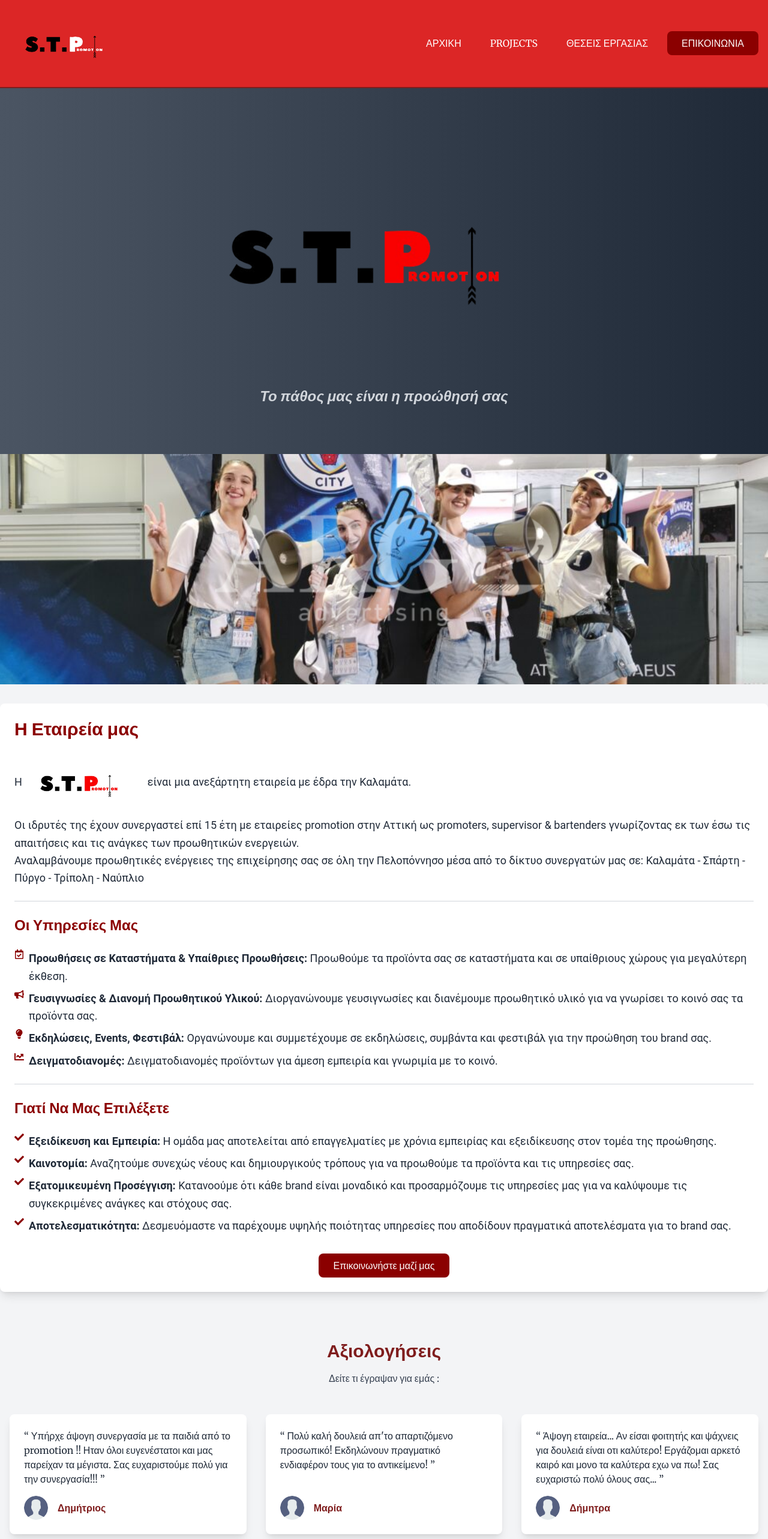
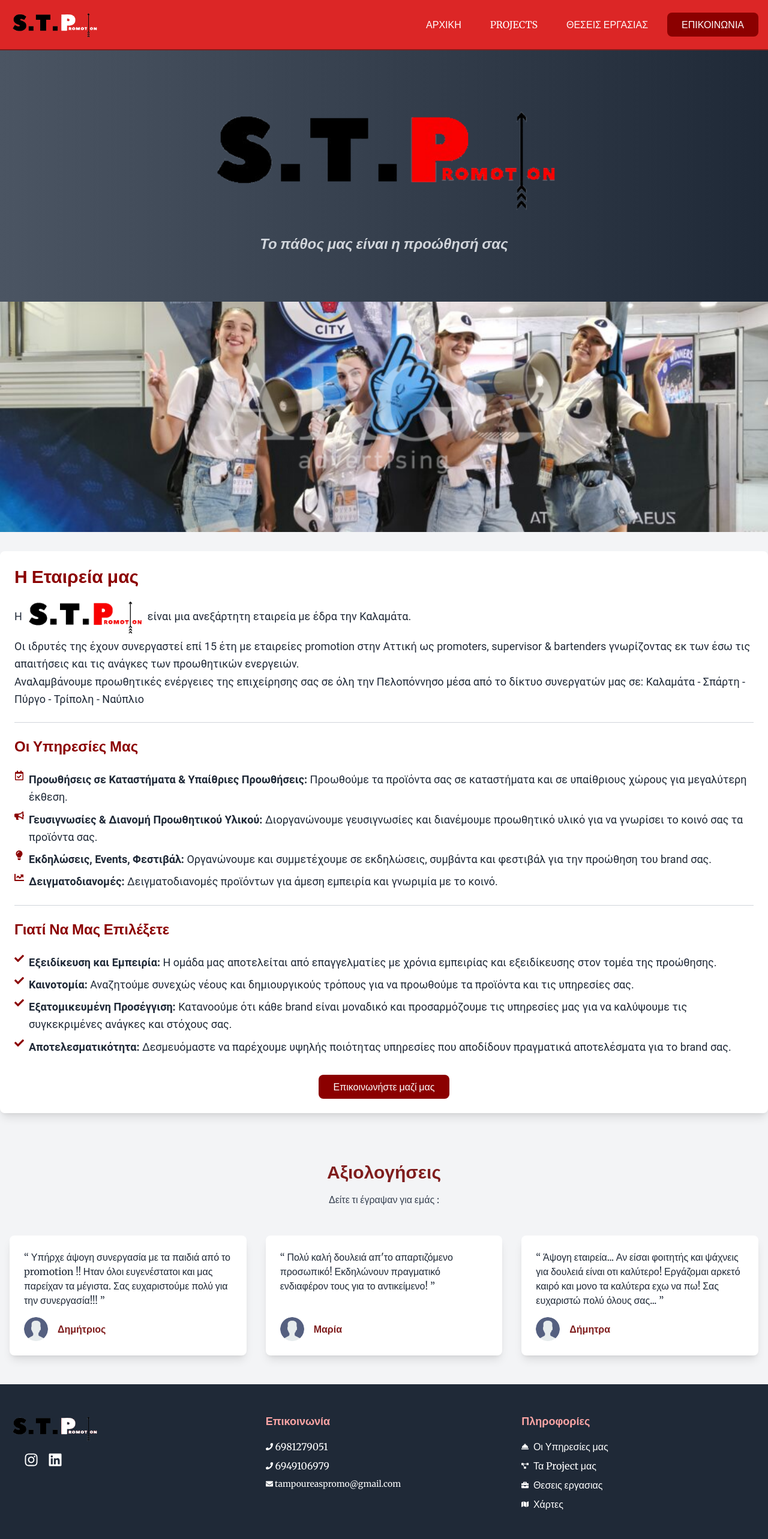
Before and after one commit to dimitrispalamidas/promotion-website, a Next.js app: page / in a window 1280 px wide. Shown: the top 2566 px of the page at 60% size. Built offline with nearby package versions, Linux system fonts and the light colour scheme.

Commit message:
small changes to image widths

```diff
--- a/app/components/Footer.tsx
+++ b/app/components/Footer.tsx
@@ -24,7 +24,7 @@ const Footer = () => {
             <Image
               src={"/logowhite.png"}
               alt='Logo of STPromotion'
-              width={200}
+              width={150}
               height={50}
               onClick={() => {
                 router.push("/");
--- a/app/components/Hero.tsx
+++ b/app/components/Hero.tsx
@@ -7,7 +7,7 @@ const Hero = () => {
         <Image
           src={"/logo.png"}
           alt='Logo of STPromotion'
-          width={700}
+          width={600}
           height={200}
           className='rounded-md'
         />
--- a/app/components/Navbar.tsx
+++ b/app/components/Navbar.tsx
@@ -58,7 +58,7 @@ const Navbar = () => {
         <Image
           src={"/logowhite.png"}
           alt='Logo of STPromotion'
-          width={200}
+          width={150}
           height={50}
           onClick={() => {
             router.push("/");
```
Also changed, not shown: public/logo.png, public/logowhite.png.
